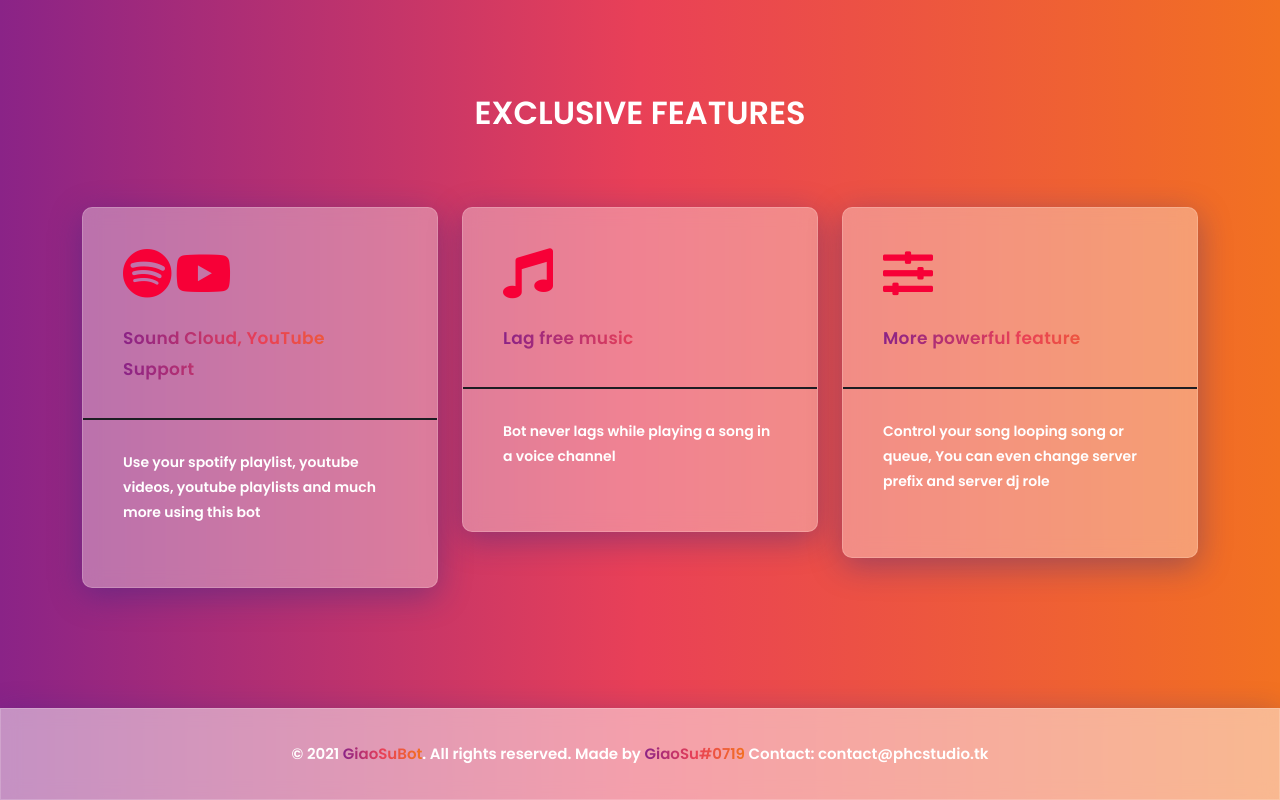
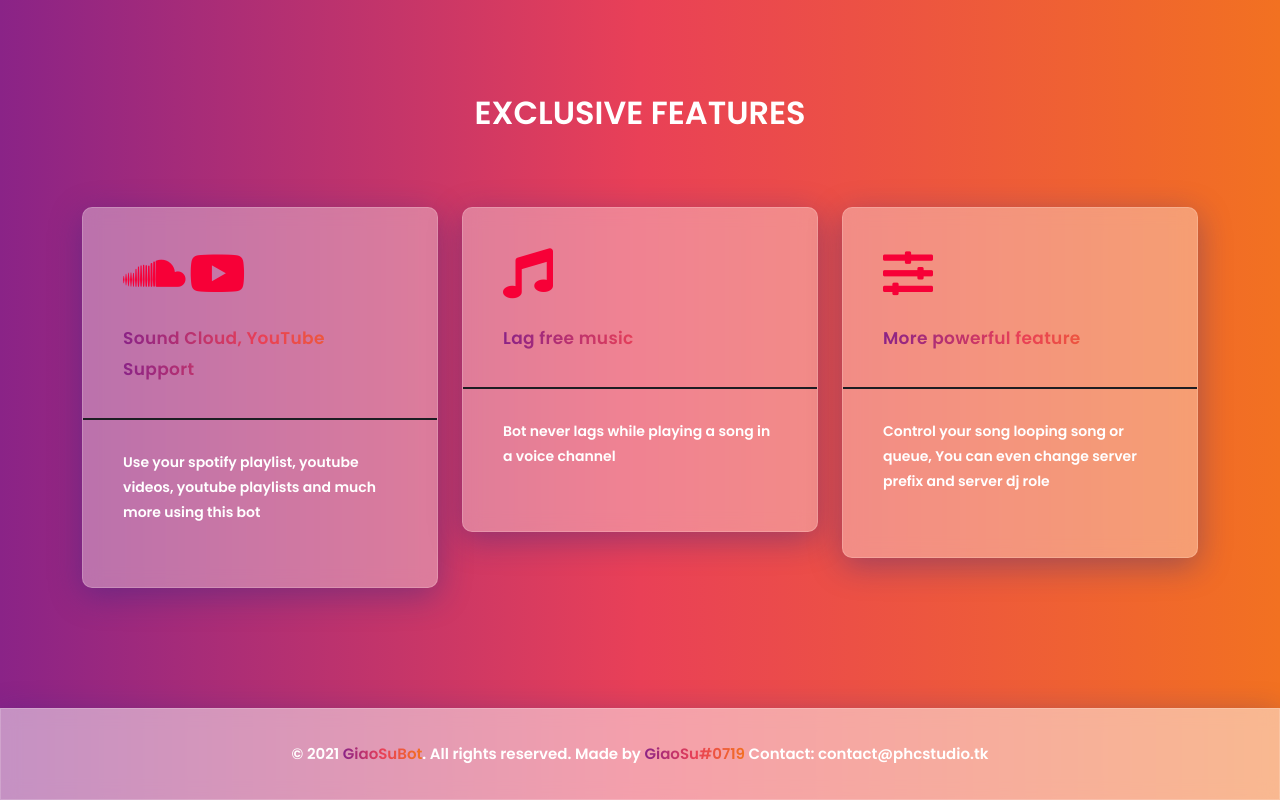
Before and after one commit to giaosu0719/gsbot, a plain HTML site: page index.html in a window 1280 px wide. Shown: the part 980-1780 px from the top of the page. Drawn offline with nearby package versions, Linux system fonts and the light colour scheme; a web font is replaced by a local one.

Commit message:
Update index.html

```diff
--- a/index.html
+++ b/index.html
@@ -137,7 +137,8 @@
             <div class="col-md-6 col-lg-4">
               <div class="single-service">
                 <div class="part-1">
-                  <i class="fab fa-spotify"></i> <i class="fab fa-youtube"></i>
+                  <i class="fab fa-soundcloud"></i>
+			<i class="fab fa-youtube"></i>
                   <h3 class="title">Sound Cloud, YouTube Support</h3>
                 </div>
                 <div class="part-2">
```
